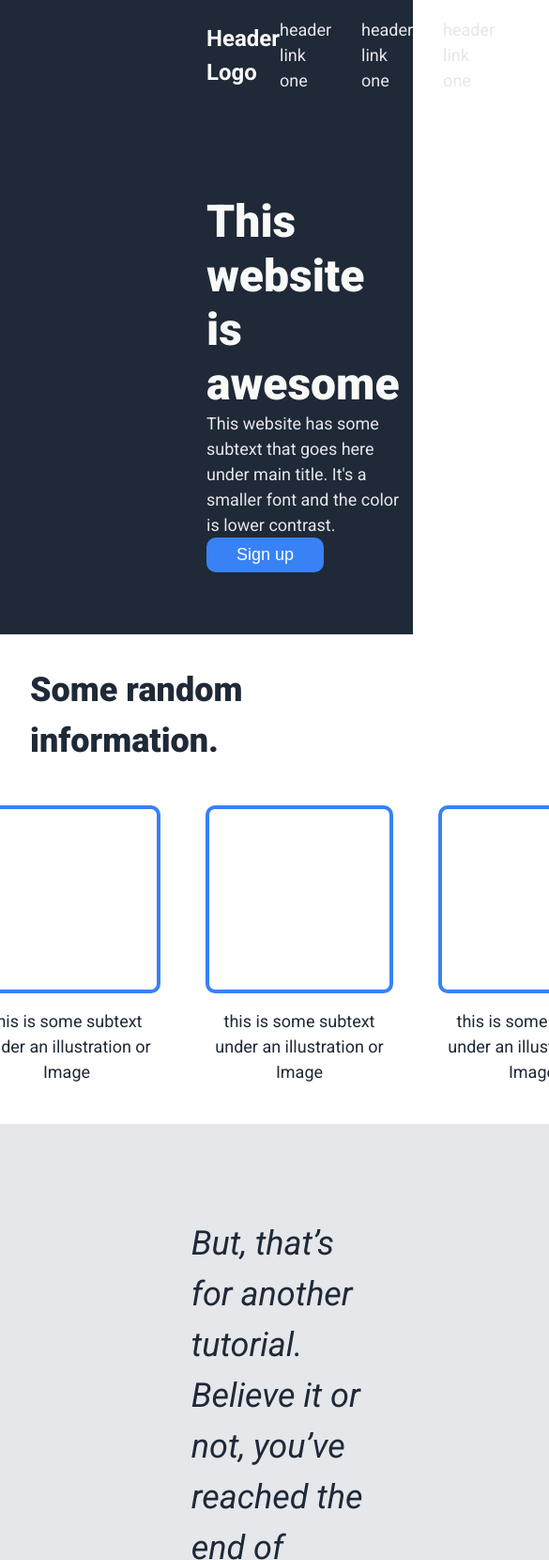
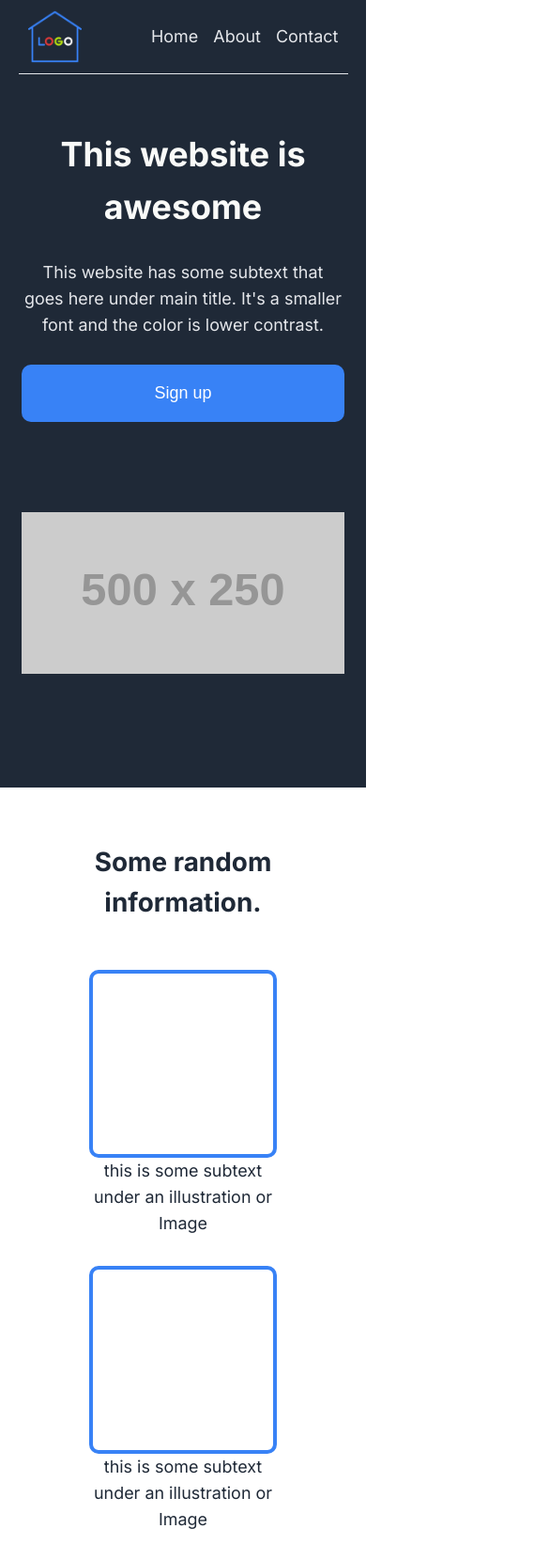
Before and after one commit to aristodev22/top-landing-page, a plain HTML site: page index.html in a window 390 px wide. Shown: the top 1660 px of the page at 94% size, 585 px wide, since content can reach past the window. Drawn offline with Linux system fonts and the light colour scheme; placeholder pictures from the web are drawn by us.

Commit message:
Make responsive with mobile first approach, add logo, and update README.md

```diff
--- a/index.html
+++ b/index.html
@@ -11,15 +11,15 @@
 
 <body>
     <div class="hero-container">
-        <header class="header">
-            <div class="logo">Header Logo</div>
-            <div class="menu">
+        <header class="site-header">
+            <img class="logo" src="./logo.png" alt="Logo">
+            <nav class="menu">
                 <ul>
-                    <li><a href="">header link one</a></li>
-                    <li><a href="">header link one</a></li>
-                    <li><a href="">header link one</a></li>
+                    <li><a href="">Home</a></li>
+                    <li><a href="">About</a></li>
+                    <li><a href="">Contact</a></li>
                 </ul>
-            </div>
+            </nav>
         </header>
         <div class="hero">
             <div class="hero-left">
@@ -34,7 +34,7 @@
         </div>
     </div>
     <main class="main-content">
-        <div class="random-info">
+        <div class="random-info-div">
             <h2>Some random information.</h2>
             <div class="blurbs">
                 <div class="blurb">
@@ -59,9 +59,10 @@
                 </div>
             </div>
         </div>
-        <div class="quote">
-            <p class="quoted">
-                But, that’s for another tutorial. Believe it or not, you’ve reached the end of HTML & CSS is Hard. We’ve covered all the HTML elements and CSS properties you need to build professional web pages.
+        <div class="quote-div">
+            <p class="quote">
+                But, that’s for another tutorial. Believe it or not, you’ve reached the end of HTML & CSS is Hard. We’ve
+                covered all the HTML elements and CSS properties you need to build professional web pages.
             </p>
             <p class="cite">-Oliver, Interneting is Hard</p>
         </div>
--- /dev/null
+++ b/style.css
@@ -0,0 +1,257 @@
+@import url('https://fonts.googleapis.com/css2?family=Inter:wght@100;400;700&display=swap');
+
+/**CSS RESETS**/
+html {
+    font-size: 62.5%;
+}
+
+* {
+    padding: 0px;
+    margin: 0px;
+    box-sizing: border-box;
+}
+
+img {
+    width: 100%;
+}
+
+body {
+    font-family: Inter, sans-serif;
+    line-height: 1.5;
+    font-size: 1.8rem;
+    width: 100%;
+}
+
+/**HERO SECTION**/
+.hero-container {
+    width: 100%;
+    padding: 2rem;
+    background-color: #1f2937;
+}
+
+.site-header {
+    margin: 0 auto;
+    width: 80%;
+    display: flex;
+    justify-content: space-between;
+    align-items: center;
+}
+
+@media only screen and (max-width: 4.25rem) {
+    .site-header {
+        width: 90%;
+    }
+}
+
+
+.site-header .logo {
+    font-size: 2.4rem;
+    font-weight: 700;
+    color: #f9faf8;
+}
+
+@media only screen and (max-width: 4.25rem) {
+    .site-header {
+        width: 90%;
+    }
+    .site-header .logo {
+        font-size: 1rem;
+        font-weight: 700;
+        color: #f9faf8;
+    }
+
+}
+
+
+nav.menu ul {
+    list-style: none;
+    display: flex;
+    gap: 1.6rem;
+}
+
+nav.menu a {
+    text-decoration: none;
+    color: #e5e7eb;
+    cursor: pointer;
+    transition: 0.2s ease-in;
+}
+
+nav.menu a:hover {
+    color: #3882f6;
+}
+
+.hero {
+    margin: 0 auto;
+    width: 80%;
+    min-height: 80vh;
+    display: flex;
+    justify-content: center;
+    align-items: center;
+    flex-wrap: wrap;
+    gap: 3.2rem;
+}
+
+.hero-left, .hero-right {
+    flex: 1;
+}
+
+.hero-left {
+    display: flex;
+    flex-direction: column;
+    align-items: flex-start;
+    gap: 3.2rem;
+}
+
+.hero-left h1 {
+    font-size: 48px;
+    color: #f9faf8;
+    font-weight: 900;
+    line-height: 1.2;
+}
+
+.hero-left p {
+    font-size: 18px;
+    color: #e5e7eb;
+}
+
+.hero-left .btn {
+    background-color: #3882f6;
+    color: #ffffff;
+    font-size: 20px;
+    border: none;
+    border-radius: 10px;
+    padding: 16px 40px;
+    cursor: pointer;
+}
+
+.hero-left .btn:hover {
+    background-color: #1757be;
+}
+
+
+/**MAIN CONTENT**/
+/* .main-content {
+    width: clamp(80%, 90% - 2vw , 90%);
+    padding: calc(100rem + 2vw) 0;
+    margin: 0 auto;
+} */
+
+.random-info {
+    display: flex;
+    flex-direction: column;
+    align-items: center;
+    padding: 32px;
+}
+
+.random-info h2 {
+    font-size: 36px;
+    color: #1f2937;
+    font-weight: 900;
+    padding-bottom: 32px;
+}
+
+.blurbs {
+    /* padding: 10px 200px; */
+    display: flex;
+    justify-content: center;
+    gap: 48px;
+    flex-wrap: wrap;
+}
+
+.blurb {
+    display: flex;
+    flex-direction: column;
+    justify-content: center;
+    align-items: center;
+    gap: 16px;
+    width: 200px;
+}
+
+.blurb-holder {
+    width: 200px;
+    height: 200px;
+    border: solid #3882f6 4px;
+    border-radius: 10px;
+}
+
+.blurb p {
+    text-align: center;
+    color: #1f2937;
+}
+
+.quote {
+    display: flex;
+    width: 80%;
+    flex-direction: column;
+    justify-content: center;
+    align-items: center;
+    gap: 8px;
+    /* padding: 100px 300px; */
+    background-color: #e5e7eb;
+}
+
+.quote .quoted {
+    font-size:20px;
+    font-weight: 100;
+    font-style: italic;
+    color: #1f2937;
+}
+
+.quote .cite {
+    font-size: 24px;
+    font-weight: 700;
+    color: #1f2937;
+    align-self: flex-end;
+}
+
+.cta {
+    width: 80%;
+    display: flex;
+    justify-content: center;
+    align-items: center;
+    /* padding: 100px 150px; */
+}
+
+.cta-container {
+    background-color: #3882f6;
+    color: #f9faf8;
+    border-radius: 10px;
+    width: 100%;
+    display: flex;
+    /* padding: 50px 150px; */
+    justify-content: space-between;
+    align-items: center;
+}
+
+.cta-text {
+    color: #e5e7eb;
+}
+
+.cta-container .btn {
+    background-color: #3882f6;
+    color: #ffffff;
+    /* font-size: 18;
+    border: solid #ffffff 2px; */
+    border-radius: 10px;
+    /* padding: 8px 48px; */
+    cursor: pointer;
+}
+
+.cta-container .btn:hover {
+    background-color: #1757be;
+}
+
+
+/**FOOTER**/
+.footer {
+    background-color: #1f2937;
+    width: 100%;
+    padding: 32px 0px;
+    display: flex;
+    justify-content: center;
+    align-items: center;
+}
+
+.footer p {
+    color: #e5e7eb;
+}
--- a/styles.css
+++ b/styles.css
@@ -1,147 +1,184 @@
-@import url('https://fonts.googleapis.com/css2?family=Roboto:ital,wght@0,100;0,400;0,700;0,900;1,400&display=swap');
+@import url('https://fonts.googleapis.com/css2?family=Inter:wght@300;400;700&display=swap');
+
 
 /**CSS RESETS**/
 * {
     padding: 0px;
     margin: 0px;
     box-sizing: border-box;
-    /* border: solid red 1px; */
 }
 
 img {
     width: 100%;
 }
 
+
+/** RESPONSIVE TYPOGRAPHY WITHOUT MEDIA QUERIES**/
+html {
+    font-size: 62.5%;
+}
+
 body {
-    padding: 0px;
-    margin: 0px;
-    height: 100%;
-    font-family: 'Roboto', sans-serif;
-    line-height: 1.5;
-    font-size: 18px;
-    display: flex;
-    flex-direction: column;
+    font-family: Inter, sans-serif;
+    font-size: calc(1.6rem + 0.5vw);  /* Responsive font size*/
+    line-height: calc(2.6rem + 0.5vw); /* Responsive line height */
+    font-weight: 400;
+    width: 100%;
+    color: #1f2937;
 }
+
+h1, h2, h3, p {
+    margin: 0 0 calc(0.8rem + 1vw) 0;
+}
+
+h1 {
+    font-size: calc(3.2rem + 1vw);  /* Responsive font size*/
+    line-height: calc(5.2rem + 1vw); /* Responsive line height */
+    font-weight: 700;
+}
+
+h2 {
+    font-size: calc(2.4rem + 1vw);  /* Responsive font size*/
+    line-height: calc(3.9rem + 1vw); /* Responsive line height */
+    font-weight: 700;
+}
+
+h3 {
+    font-size: calc(1.87rem + 1vw);  /* Responsive font size*/
+    line-height: calc(3rem + 1vw); /* Responsive line height */
+    font-weight: 700;
+}
+
 
 /**HERO SECTION**/
 .hero-container {
-    width: 100%;
-    height: 80vh;
     background-color: #1f2937;
+}
+
+.site-header {
+    padding: 1rem;
+    display: flex;
+    align-items: center;
+    width: 90%;
+    margin: 0 auto;
+    border-bottom: solid 1px  #e5e7eb;
+}
+
+
+.site-header .logo {
+    width: calc(5rem + 2vw); /* Responsive logo size */
+    margin-right: auto;
+}
+
+nav.menu ul {
+    list-style: none;
+    display: flex;
+    gap: 1.6rem;
+}
+
+nav.menu a {
+    text-decoration: none;
+    color: #e5e7eb;
+    cursor: pointer;
+    transition: 0.2s ease-in;
+}
+
+nav.menu a:hover {
+    color: #3882f6;
+}
+
+.hero {
+    width: clamp(80%, 90% - 2vw , 90%);
+    min-height: 90vh;
+    padding: calc(5rem + 2vw) 0;
+    margin: 0 auto;
     display: flex;
     flex-direction: column;
-    padding: 10px 220px;
+    justify-content: space-around;
+    gap: 3.2rem;
 }
 
-.header {
+.hero-left {
     display: flex;
-    justify-content: space-between;
-    align-items: center;
-    padding: 8px 0px;
+    flex-direction: column;
+    justify-content: center;
+    gap: 1.6rem;
+    text-align: center;
 }
 
-.header .logo {
-    font-size: 24px;
-    font-weight: bold;
+@media screen and (min-width: 768px) {
+    .hero {
+        flex-direction: row;
+        justify-content: space-around;
+    }
+    .hero-left, .hero-right {
+        flex: 1;
+    }
+    .hero-left {
+        align-items: flex-start;
+        text-align: left;
+    }
+}
+
+.hero-left h1 {
     color: #f9faf8;
 }
 
-.menu ul {
-    list-style: none;
-    display: flex;
-    gap: 32px;
-}
-
-.menu a {
-    text-decoration: none;
-    color: #e5e7eb;
-}
-
-.hero {
-    margin: 100px 0px;
-    display: flex;
-    justify-content: space-between;
-    gap: 32px;
-}
-
-.hero-left, .hero-right {
-    flex: 1;
-}
-
-.hero-left {
-    display:  flex;
-    flex-direction: column;
-    justify-content: space-between;
-    align-items: flex-start;
-}
-
-.hero-left h1 {
-    font-size: 48px;
-    color: #f9faf8;
-    font-weight: 900;
-    line-height: 1.2;
-}
-
 .hero-left p {
-    font-size: 18px;
     color: #e5e7eb;
 }
 
 .hero-left .btn {
     background-color: #3882f6;
     color: #ffffff;
-    font-size: 18;
     border: none;
-    border-radius: 10px;
-    padding: 8px 32px;
     cursor: pointer;
+    padding: 2rem 4rem;
+    border-radius: 1rem;
+    font-size: calc(1.6rem + 0.5vw);
 }
 
 .hero-left .btn:hover {
     background-color: #1757be;
 }
 
+.hero-right {
+    margin: auto;
+}
+
 
 /**MAIN CONTENT**/
 .main-content {
-    flex: 1 1 auto;
+    width: 100%;
+    padding: calc(5rem + 2vw) 0;
 }
 
-.random-info {
+.random-info-div {
+    width: clamp(80%, 90% - 2vw , 90%);
+    margin: 0 auto;
+}
+
+.random-info-div h2 {
+    color: #1f2937;
+    text-align: center;
+}
+
+.blurbs {
+    padding: calc(3rem + 2vw) 0;
     display: flex;
     flex-direction: column;
     align-items: center;
-    padding: 32px;
-}
-
-.random-info h2 {
-    font-size: 36px;
-    color: #1f2937;
-    font-weight: 900;
-    padding-bottom: 32px;
-}
-
-.blurbs {
-    padding: 10px 200px;
-    display: flex;
-    justify-content: center;
-    gap: 48px;
+    gap: 2rem;
 }
 
 .blurb {
-    display: flex;
-    flex-direction: column;
-    justify-content: center;
-    align-items: center;
-    gap: 16px;
-    width: 200px;
+    width: 20rem;
 }
 
 .blurb-holder {
-    width: 200px;
-    height: 200px;
-    border: solid #3882f6 4px;
-    border-radius: 10px;
+    height: 20rem;
+    border: solid #3882f6 0.4rem;
+    border-radius: 1rem;
 }
 
 .blurb p {
@@ -149,46 +186,54 @@ body {
     color: #1f2937;
 }
 
-.quote {
+@media screen and (min-width: 768px) {
+    .blurbs {
+        flex-direction: row;
+        flex-wrap: wrap;
+        justify-content: space-around;
+    }
+}
+
+.quote-div {
+    background-color: #e5e7eb;
+    width: 100%;
+    padding: calc(5rem + 2vw) 0;
     display: flex;
     flex-direction: column;
-    justify-content: center;
-    align-items: center;
-    gap: 8px;
-    padding: 100px 300px;
-    background-color: #e5e7eb;
+    gap: 1rem;
+    margin-bottom: calc(5rem + 2vw);
 }
 
-.quote .quoted {
-    font-size: 36px;
-    font-weight: 100;
+.quote-div p.quote, .quote-div p.cite {
+    padding: 0 calc(5rem + 3vw);
+    color: #1f2937;
+    font-size: calc(2rem + 1vw);
+    line-height: calc(3.25rem + 1vw);
+}
+.quote-div p.quote {
+    margin: 0 auto;
+    font-weight: 300;
     font-style: italic;
-    color: #1f2937;
 }
 
-.quote .cite {
-    font-size: 24px;
-    font-weight: 900;
-    color: #1f2937;
+.quote-div p.cite {
+    font-weight: 700;
     align-self: flex-end;
 }
 
 .cta {
-    display: flex;
-    justify-content: center;
-    align-items: center;
-    padding: 100px 150px;
+    width: clamp(80%, 90% - 2vw , 90%);
+    padding: calc(5rem + 2vw) 0;
+    margin: auto;
 }
 
 .cta-container {
     background-color: #3882f6;
     color: #f9faf8;
-    border-radius: 10px;
-    width: 100%;
-    display: flex;
-    padding: 50px 150px;
-    justify-content: space-between;
-    align-items: center;
+    border-radius: 0.6rem;
+    text-align: center;
+    padding: calc(3rem + 2vw) 2rem;
+
 }
 
 .cta-text {
@@ -196,17 +241,29 @@ body {
 }
 
 .cta-container .btn {
-    background-color: #3882f6;
-    color: #ffffff;
-    font-size: 18;
-    border: solid #ffffff 2px;
-    border-radius: 10px;
-    padding: 8px 48px;
+    background-color: #ffffff;
+    color: #3882f6;
+    border: none;
     cursor: pointer;
+    padding: 1rem 2rem;
+    border-radius: 0.6rem;
+    font-size: calc(1.6rem + 0.5vw);
 }
 
 .cta-container .btn:hover {
-    background-color: #1757be;
+    background-color: #3882f6;
+    color: #ffffff;
+    border: solid #ffffff calc(0.1rem + 0.1vw);
+}
+
+@media screen and (min-width: 768px) {
+    .cta-container {
+        display: flex;
+        justify-content: space-around;
+        align-items: center;
+        gap: 3.2rem;
+        text-align: left;
+    }
 }
 
 
@@ -214,7 +271,7 @@ body {
 .footer {
     background-color: #1f2937;
     width: 100%;
-    padding: 32px 0px;
+    height: 10rem;
     display: flex;
     justify-content: center;
     align-items: center;
```
Also changed, not shown: logo.png (added), screenshot-desktop.png (added), screenshot-mobile.png (added), 1 other file.
